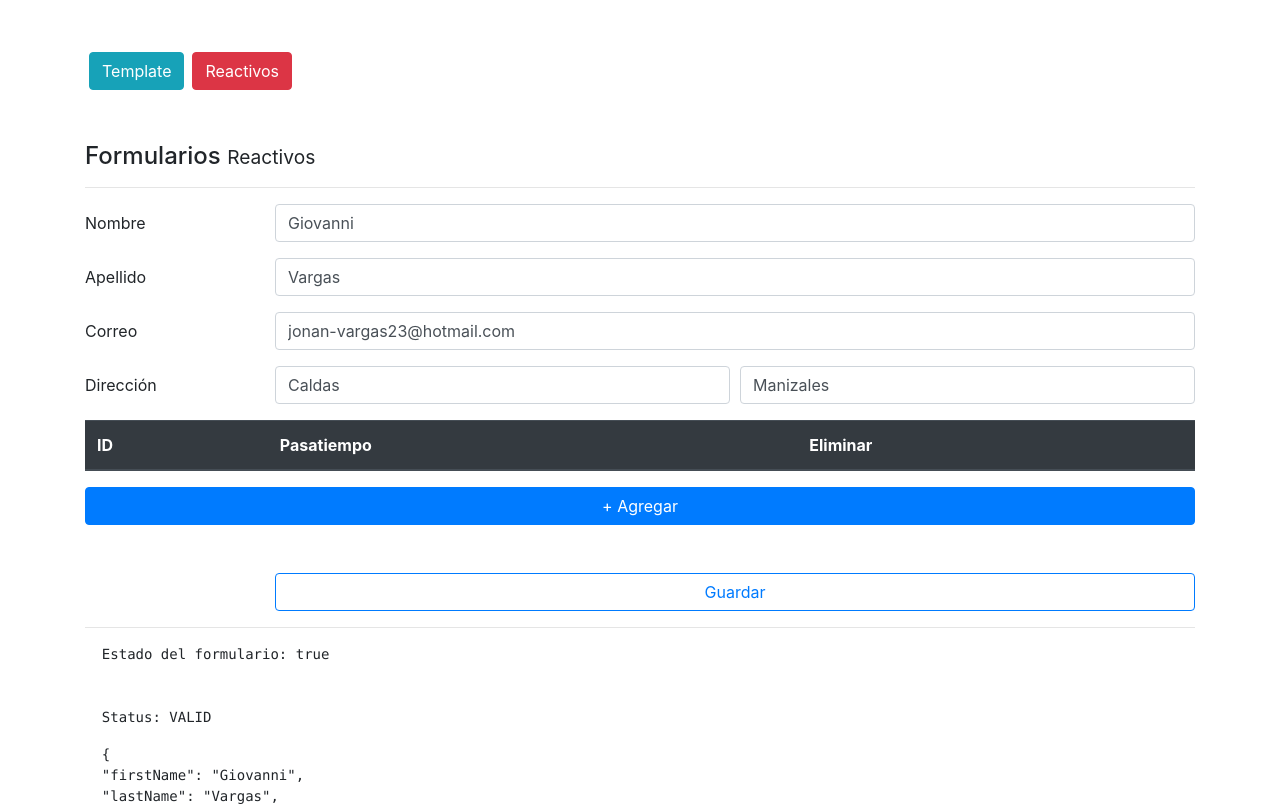
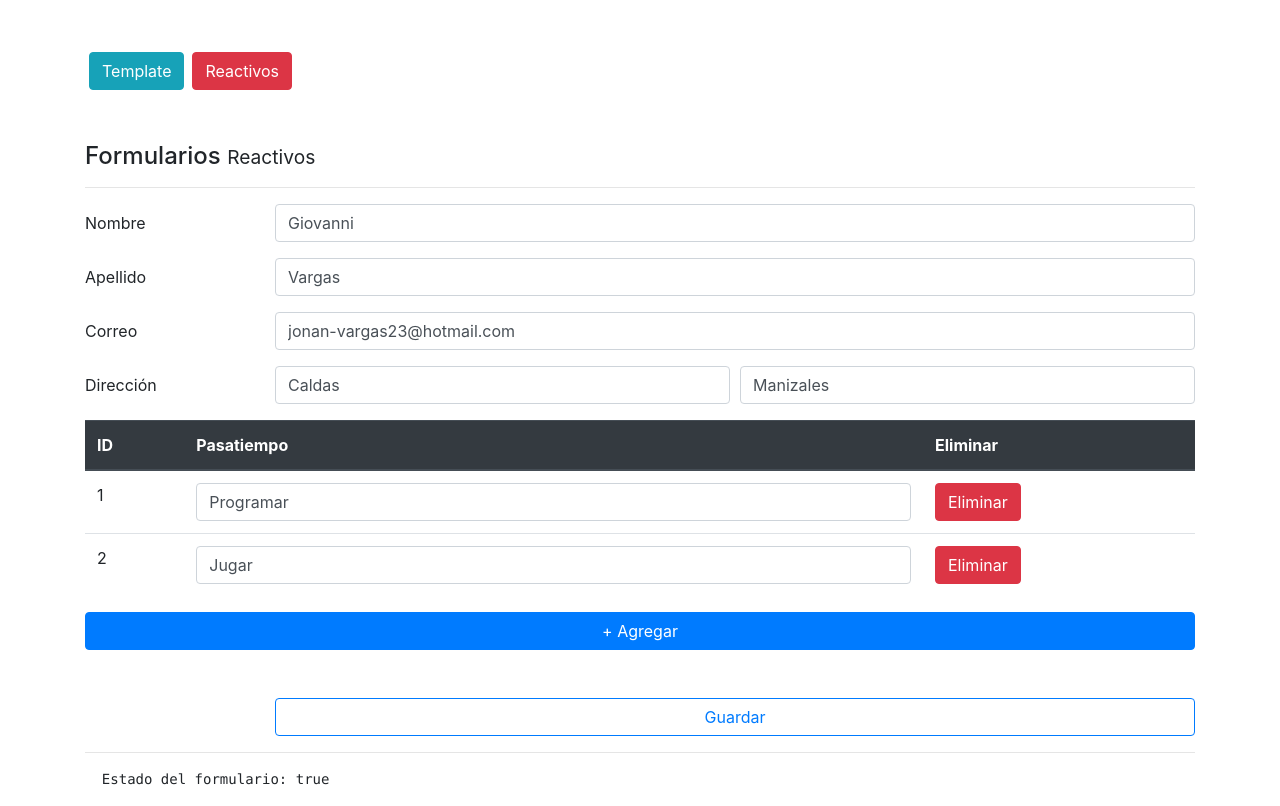
Before and after one commit to jonanv/formularios-angularjs, an Angular app: page /reactive in a window 1280 px wide. Shown: the top 806 px of the page. Built offline with nearby package versions, Linux system fonts and the light colour scheme.

Commit message:
Se cargo arreglo con valores por defecto

```diff
--- a/src/app/components/reactive/reactive.component.ts
+++ b/src/app/components/reactive/reactive.component.ts
@@ -75,6 +75,7 @@ export class ReactiveComponent implements OnInit {
         city: "Manizales"
       }
     });
+    ['Programar', 'Jugar'].forEach( valor => this.getHobbies.push(this.formBuilder.control(valor) ));
   }
 
   hobbie() {
```
